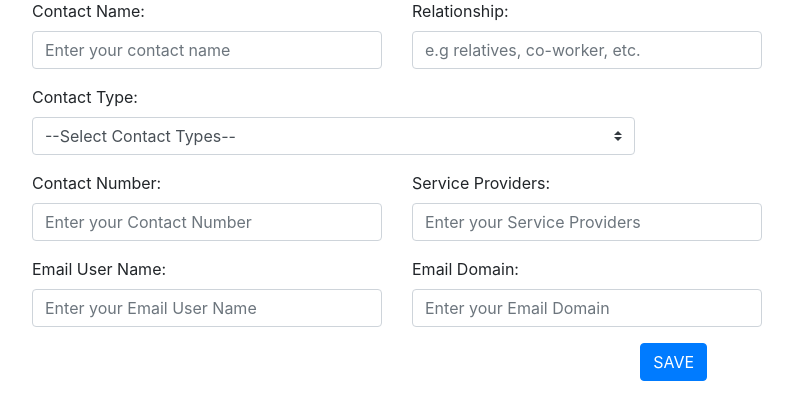
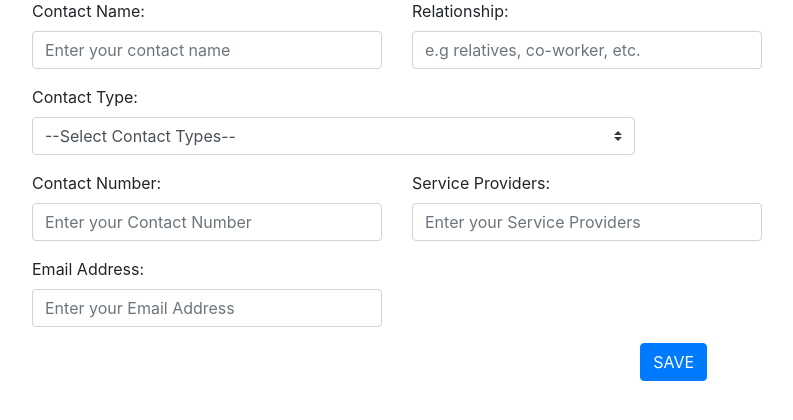
Before and after one commit to DannJohnrem/Phone-Book, a PHP site: page / in a window 1280 px wide. Shown: the part 102-522 px from the top of the page, without its empty margins (243-1036 px from the left). Run offline with PHP 8.4, Linux system fonts and the light colour scheme; data comes from the database, SQL or seed files in the repository.

Commit message:
remove div of email domain and edit div of email add

```diff
--- a/index.php
+++ b/index.php
@@ -96,13 +96,13 @@ require 'conn.php';
 							<input type="text" name="service_providers" class="form-control" placeholder="Enter your Service Providers" maxlength="11">
 						</div>
 						<div class="form-group col-md-6">
-							<label for="user_name">Email User Name: </label>
-							<input type="text" name="user_name" class="form-control" placeholder="Enter your Email User Name">
+							<label for="email_add">Email Address: </label>
+							<input type="text" name="email_add" class="form-control" placeholder="Enter your Email Address">
 						</div>
-						<div class="form-group col-md-6">
+						<!-- <div class="form-group col-md-6">
 							<label for="email_domain">Email Domain: </label>
 							<input type="text" name="email_domain" class="form-control" placeholder="Enter your Email Domain">
-						</div>
+						</div> -->
 					</div>
 					<div class="row offset-10">
 						<div class="form-group">
```
